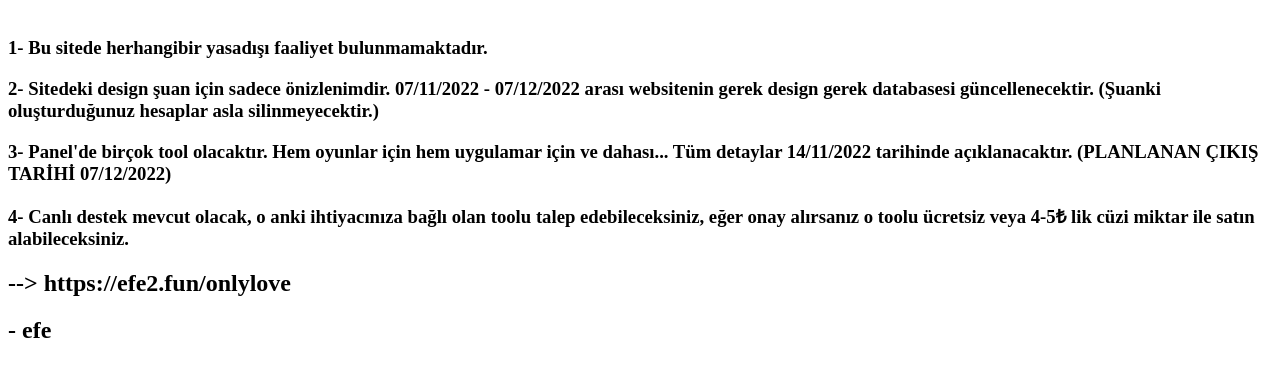
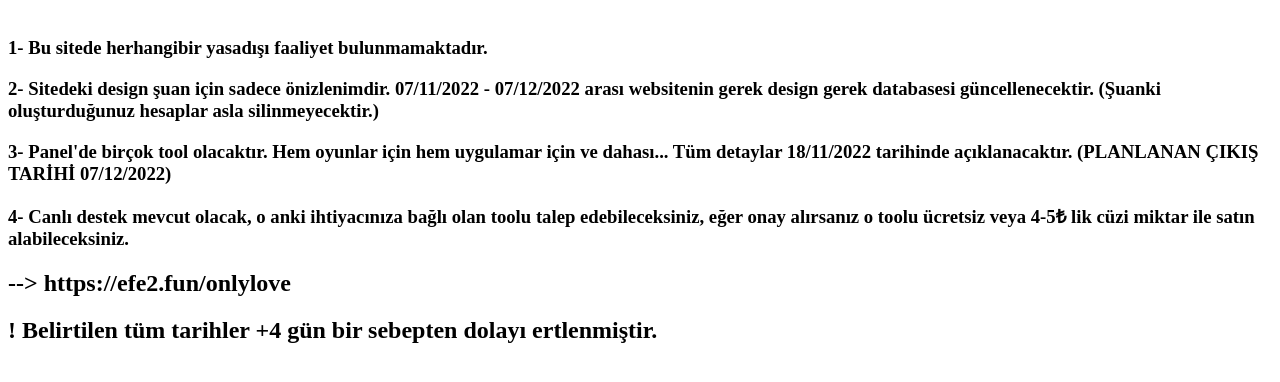
Before and after one commit to amandasupport/amandasupport.github.io, a plain HTML site: page amac.html in a window 1280 px wide. Shown: the part 66-448 px from the top of the page. Drawn offline with Linux system fonts and the light colour scheme.

Commit message:
Update amac.html

```diff
--- a/amac.html
+++ b/amac.html
@@ -4,8 +4,8 @@
 <br>
 <h3>1- Bu sitede herhangibir yasadışı faaliyet bulunmamaktadır.</h3>
 <h3>2- Sitedeki design şuan için sadece önizlenimdir. 07/11/2022 - 07/12/2022 arası websitenin gerek design gerek databasesi güncellenecektir. (Şuanki oluşturduğunuz hesaplar asla silinmeyecektir.)</h5>
-<h3>3- Panel'de birçok tool olacaktır. Hem oyunlar için hem uygulamar için ve dahası... Tüm detaylar 14/11/2022 tarihinde açıklanacaktır. (PLANLANAN ÇIKIŞ TARİHİ 07/12/2022)</h3>
+<h3>3- Panel'de birçok tool olacaktır. Hem oyunlar için hem uygulamar için ve dahası... Tüm detaylar 18/11/2022 tarihinde açıklanacaktır. (PLANLANAN ÇIKIŞ TARİHİ 07/12/2022)</h3>
 <h3>4- Canlı destek mevcut olacak, o anki ihtiyacınıza bağlı olan toolu talep edebileceksiniz, eğer onay alırsanız o toolu ücretsiz veya 4-5₺ lik cüzi miktar ile satın alabileceksiniz.</h3>
 <h2>--> https://efe2.fun/onlylove</h3>
-<h2>- efe</h3>
+<h2>! Belirtilen tüm tarihler +4 gün bir sebepten dolayı ertlenmiştir.</h3>
 </html>
```
